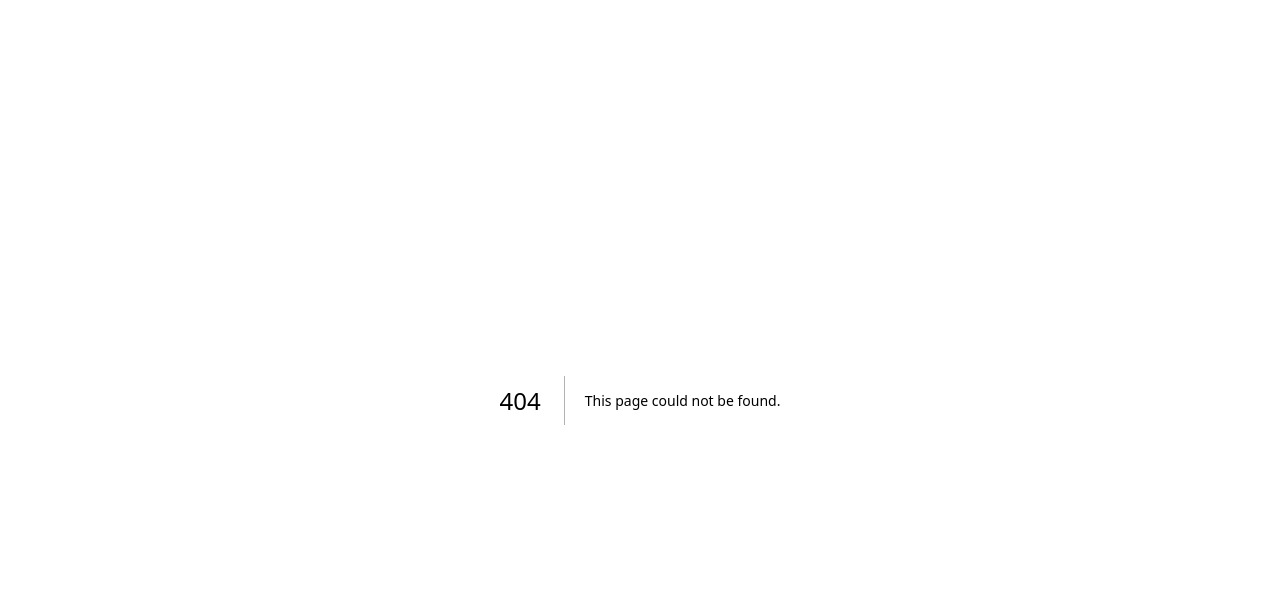
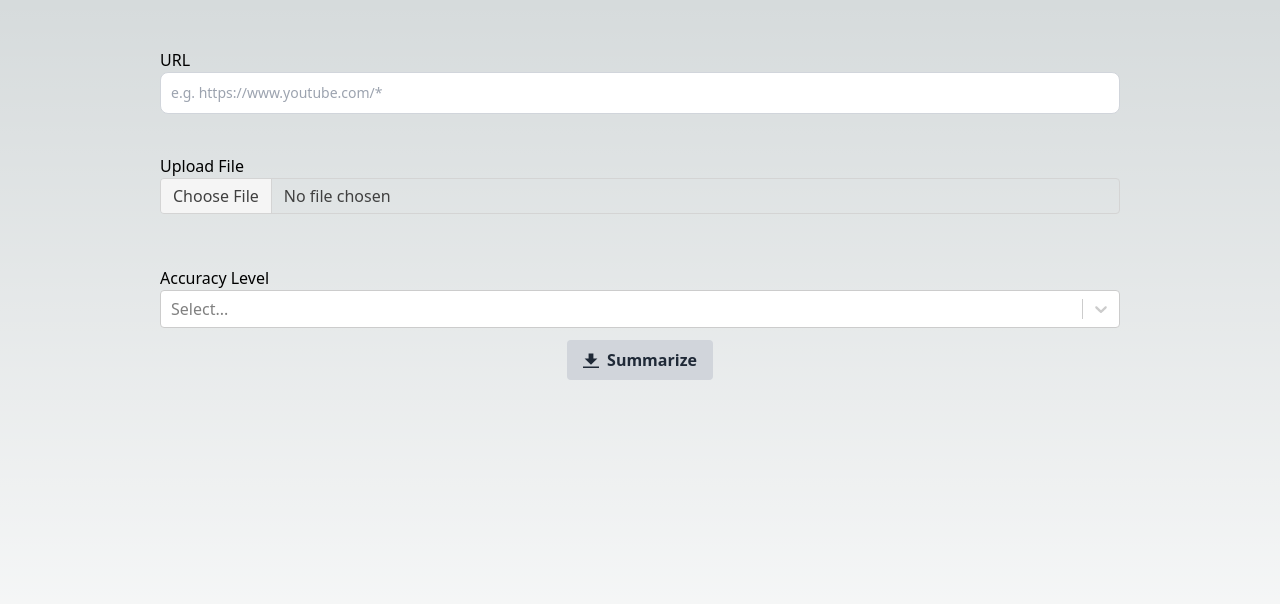
Before and after one commit to sushant-t/quick-recap, a Next.js app: page /summary in a window 1280 px wide. Before the commit this address had no page. Shown: the top 604 px of the page. Built offline with nearby package versions, Linux system fonts and the light colour scheme.

Commit message:
Added support for creating summaries from videos.

```diff
--- /dev/null
+++ b/components/InputForm.tsx
@@ -0,0 +1,77 @@
+import React, { ChangeEvent, useState } from "react";
+import Select from "react-select";
+
+type InputFormProps = {
+  onSubmit: any;
+  submitText: any;
+};
+function InputForm(props: InputFormProps) {
+  const { onSubmit, submitText } = props;
+  const [url, setURL] = useState("");
+  const [file, setFile] = useState<ReadableStream | undefined>(undefined);
+
+  const options = [
+    { value: "tiny", label: "Weakest" },
+    { value: "base", label: "Weak" },
+    { value: "small", label: "Average" },
+    { value: "medium", label: "Strong" },
+  ];
+
+  const setFilePath = async (e: ChangeEvent<HTMLInputElement>) => {
+    const fileList = e.target.files;
+    if (fileList?.length == 0) return;
+    const buffer = fileList![0].stream();
+    setFile(buffer);
+  };
+  return (
+    <form id="transcribeForm" onSubmit={(e) => onSubmit(e, url, file)}>
+      <div className="flex mt-10 space-x-1">
+        <p className="text-left font-medium">URL</p>
+      </div>
+      <input
+        value={url}
+        onChange={(e) => setURL(e.target.value)}
+        minLength={1}
+        className="g-gray-50 border border-gray-300 text-gray-900 text-sm rounded-lg focus:ring-sky-100 focus:border-sky-100 block w-full p-2.5"
+        placeholder={"e.g. https://www.youtube.com/*"}
+      />
+      <div className="flex mt-10 items-center space-x-1">
+        <p className="text-left font-medium">Upload File</p>
+      </div>
+      <div className="flex justify-center">
+        <div className="mb-3 w-full">
+          <input
+            className="relative m-0 block w-full min-w-0 flex-auto rounded border border-solid border-neutral-300 bg-clip-padding py-[0.32rem] px-3 text-base font-normal text-neutral-700 transition duration-300 ease-in-out file:-mx-3 file:-my-[0.32rem] file:overflow-hidden file:rounded-none file:border-0 file:border-solid file:border-inherit file:bg-neutral-100 file:px-3 file:py-[0.32rem] file:text-neutral-700 file:transition file:duration-150 file:ease-in-out file:[margin-inline-end:0.75rem] file:[border-inline-end-width:1px] hover:file:bg-neutral-200 focus:border-primary focus:text-neutral-700 focus:shadow-[0_0_0_1px] focus:shadow-primary focus:outline-none dark:border-neutral-600 dark:text-neutral-200 dark:file:bg-neutral-700 dark:file:text-neutral-100"
+            type="file"
+            id="formFile"
+            onChange={setFilePath}
+          />
+        </div>
+      </div>
+      <div className="flex mt-10 items-center space-x-1">
+        <p className="text-left font-medium">Accuracy Level</p>
+      </div>
+      <div className="flex justify-center">
+        <div className="mb-3 w-full">
+          <Select options={options} />
+        </div>
+      </div>
+      <button
+        type="submit"
+        form="transcribeForm"
+        className="flex mx-auto bg-gray-300 hover:bg-gray-400 text-gray-800 font-bold py-2 px-4 rounded items-center"
+      >
+        <svg
+          className="fill-current w-4 h-4 mr-2"
+          xmlns="http://www.w3.org/2000/svg"
+          viewBox="0 0 20 20"
+        >
+          <path d="M13 8V2H7v6H2l8 8 8-8h-5zM0 18h20v2H0v-2z" />
+        </svg>
+        <span>{submitText}</span>
+      </button>
+    </form>
+  );
+}
+
+export default InputForm;
--- /dev/null
+++ b/pages/api/summarize.ts
@@ -0,0 +1,51 @@
+// Next.js API route support: https://nextjs.org/docs/api-routes/introduction
+
+import {
+  OpenAIChatCompletionPayload,
+  OpenAIChatCompletionRequest,
+} from "@/backend/OpenAIRequest";
+import { NextApiRequest, NextApiResponse } from "next";
+if (!process.env.OPENAI_API_KEY) {
+  throw new Error("Missing env var from OpenAI");
+}
+const SAVE_FILE = "video.mp3";
+export default async function handler(
+  req: NextApiRequest,
+  res: NextApiResponse
+) {
+  const { prompt, maxTokens } = req.body;
+
+  if (!prompt) {
+    return new Response("No vid in the request", { status: 400 });
+  }
+
+  const payload: OpenAIChatCompletionPayload = {
+    model: "gpt-3.5-turbo",
+    messages: [{ role: "user", content: prompt }],
+    temperature: 0.7,
+    top_p: 1,
+    frequency_penalty: 0,
+    presence_penalty: 0,
+    max_tokens: maxTokens,
+    stream: true,
+    n: 1,
+  };
+
+  console.log(payload);
+
+  const stream = await OpenAIChatCompletionRequest(payload);
+
+  res.status(200);
+
+  const reader = stream.getReader();
+  let done = false;
+  const decoder = new TextDecoder();
+  while (!done) {
+    const { value, done: doneReading } = await reader.read();
+    done = doneReading;
+    const chunkValue = decoder.decode(value);
+    console.log(chunkValue);
+    res.write(chunkValue);
+  }
+  res.end();
+}
--- /dev/null
+++ b/pages/summary.tsx
@@ -0,0 +1,154 @@
+import InputForm from "@/components/InputForm";
+import Head from "next/head";
+import React, { useState } from "react";
+import toast, { Toaster } from "react-hot-toast";
+import styles from "@/styles/Summary.module.css";
+
+function Summary() {
+  const [loading, setLoading] = useState(false);
+  const [text, setText] = useState("");
+  const [transcript, setTranscript] = useState("");
+
+  const maxTokens = 600;
+
+  const generateSummary = async (
+    e: any,
+    url: string,
+    file: ReadableStream | undefined
+  ) => {
+    e.preventDefault();
+    setLoading(true);
+    setText("");
+    let response = await fetch("/api/transcribe", {
+      method: "POST",
+      headers: {
+        "Content-Type": "application/json",
+      },
+      body: JSON.stringify({
+        vidURL: url,
+        vidStream: file,
+      }),
+    });
+
+    if (!response.ok) {
+      throw new Error(response.statusText);
+    }
+
+    // This data is a ReadableStream
+    console.log(response.body);
+    let data = response.body;
+    if (!data) {
+      return;
+    }
+
+    let reader = data.getReader();
+    let decoder = new TextDecoder();
+    let done = false;
+
+    let firstChunk = true;
+
+    console.log("parsing transcript");
+    let total = "";
+    while (!done) {
+      const { value, done: doneReading } = await reader.read();
+      done = doneReading;
+      let chunkValue = decoder.decode(value);
+      if (firstChunk) {
+        firstChunk = false;
+        chunkValue = chunkValue.trimStart();
+      }
+      total += chunkValue;
+    }
+
+    // setTranscript(total);
+
+    console.log("transcript saved, generating summary");
+
+    const summaryPrompt = `Generate a summary USING BULLET POINTS of a video with the following transcript: ${total}`;
+    response = await fetch("/api/summarize", {
+      method: "POST",
+      headers: {
+        "Content-Type": "application/json",
+      },
+      body: JSON.stringify({
+        prompt: summaryPrompt,
+        maxTokens: maxTokens,
+      }),
+    });
+    if (!response.ok) {
+      throw new Error(response.statusText);
+    }
+
+    // This data is a ReadableStream
+    data = response.body;
+    if (!data) {
+      return;
+    }
+
+    reader = data.getReader();
+    decoder = new TextDecoder();
+    done = false;
+    let priorChunk = "";
+    firstChunk = true;
+
+    console.log("setting summary");
+    while (!done) {
+      const { value, done: doneReading } = await reader.read();
+      done = doneReading;
+      let chunkValue = decoder.decode(value);
+      if (firstChunk || priorChunk.substring(priorChunk.length - 1) == "\n")
+        chunkValue = chunkValue.replace("-", "\u2022");
+      console.log(chunkValue);
+      setText((prev) => prev + chunkValue);
+      priorChunk = chunkValue;
+      firstChunk = false;
+    }
+    setLoading(false);
+  };
+  return (
+    <>
+      <Head>
+        <title>Create Next App</title>
+        <meta name="description" content="Generated by create next app" />
+        <meta name="viewport" content="width=device-width, initial-scale=1" />
+        <link rel="icon" href="/favicon.ico" />
+      </Head>
+      <main className={styles.main}>
+        <div className="flex w-9/12 flex-col mx-auto py-2 min-h-screen">
+          <InputForm onSubmit={generateSummary} submitText="Summarize" />
+          <Toaster
+            position="top-center"
+            reverseOrder={false}
+            toastOptions={{ duration: 2000 }}
+          />
+          <div className="space-y-10 my-10">
+            {text && (
+              <>
+                <div>
+                  <h1 className="flex justify-center mt-32 w-full mb-2 text-5xl mx-auto font-medium leading-tight text-primary">
+                    Summary
+                  </h1>
+                </div>
+                <div className="space-y-8 flex flex-col items-center justify-center mx-auto max-w-full whitespace-pre">
+                  <div
+                    className="bg-white rounded-xl shadow-md p-4 hover:bg-gray-100 transition cursor-copy border"
+                    onClick={() => {
+                      navigator.clipboard.writeText(text.toString());
+                      toast("Transcript copied to clipboard", {
+                        icon: "✂️",
+                      });
+                    }}
+                  >
+                    <p className={styles.transcription}>{text}</p>
+                  </div>
+                </div>
+              </>
+            )}
+          </div>
+        </div>
+      </main>
+    </>
+  );
+}
+
+export default Summary;
--- /dev/null
+++ b/styles/Summary.module.css
@@ -0,0 +1,4 @@
+.transcription {
+  white-space: pre-wrap;
+  text-align: left;
+}
```
